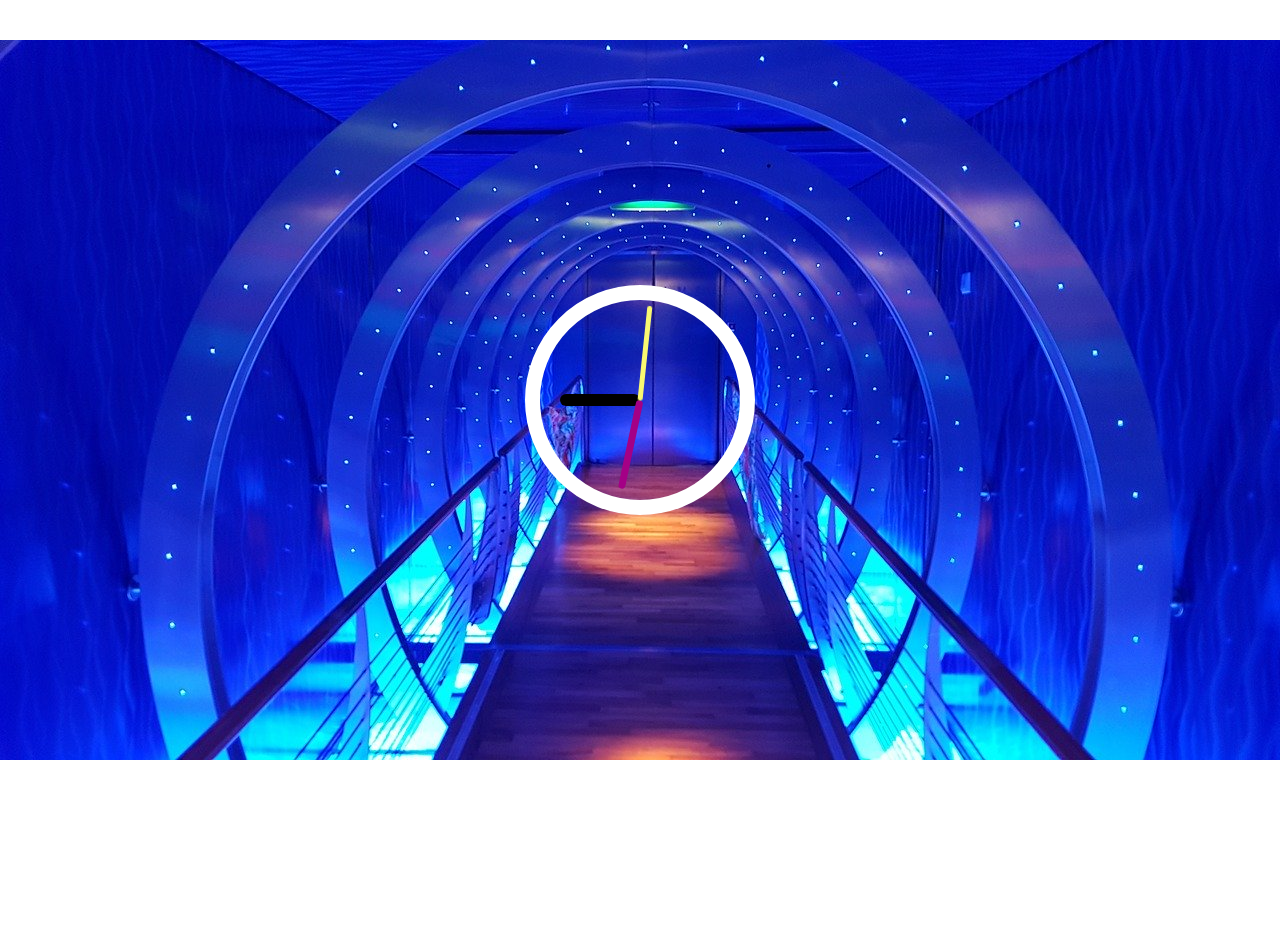
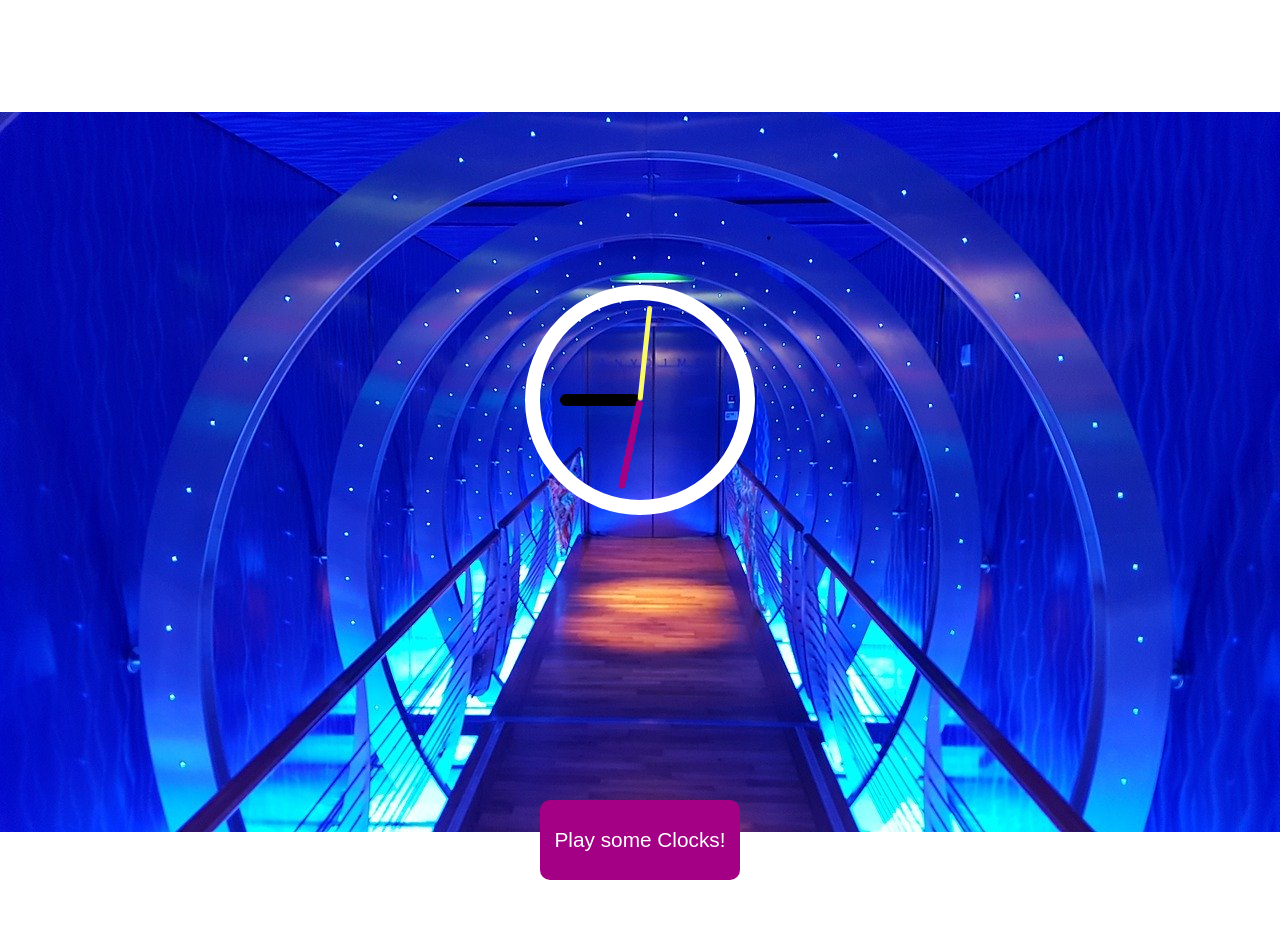
Before and after one commit to Carry5on/clock, a plain HTML site: page index.html in a window 1280 px wide. Before the commit the page ends 800 px from the top, so only its background shows below. Drawn offline with Linux system fonts and the light colour scheme.

Commit message:
add a button to link a videoclip on yt

```diff
--- a/index.html
+++ b/index.html
@@ -13,6 +13,11 @@
             <div class="seconds-hand"></div>
         </div>
     </div>
+    <div class="linkButton">
+        <form action="https://www.youtube.com/watch?v=d020hcWA_Wg" target="_blank">
+            <input type="submit" value="Play some Clocks!"/>
+        </form>
+    </div>
 
 </body>
 </html>
--- a/style.css
+++ b/style.css
@@ -59,3 +59,35 @@ body {
     transition: all 0.5s;
     transition-timing-function: cubic-bezier(1,-0.1,.11,1.16);
 }
+
+.linkButton {
+    display: flex;
+    justify-content: center;
+    align-content: center;
+}
+
+input {
+    text-align: center;
+    width: 200px;
+    height: 80px;
+    margin-bottom: 5vw;
+    font-size: 130%;
+    background-color: #a40086;
+    color: white;
+    border-radius: 10px;
+    border: none;
+}
+
+input:hover {
+    border: 2px solid #f9f871;
+    cursor: pointer;
+    background-color: #4e0040;
+}
+
+input:active, input:focus {
+    outline: none;
+    border: 2px solid #4e0040;
+    cursor: pointer;
+    color: black;
+    background-color: #f9f871;
+}
```
